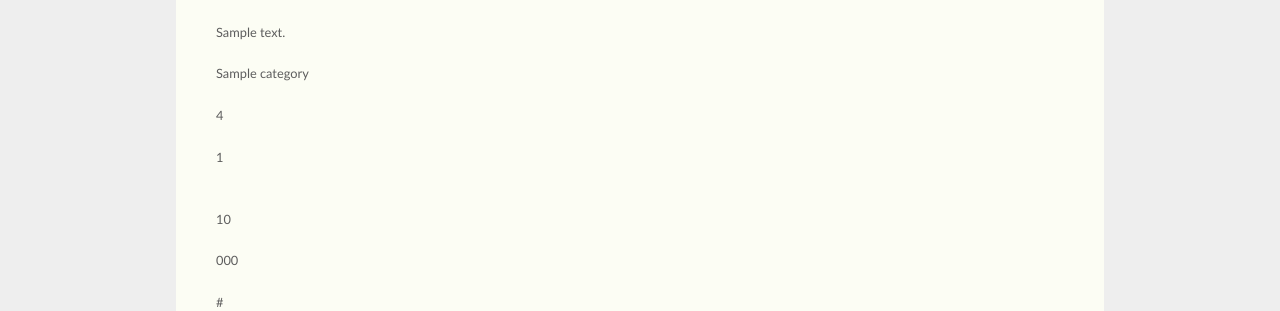
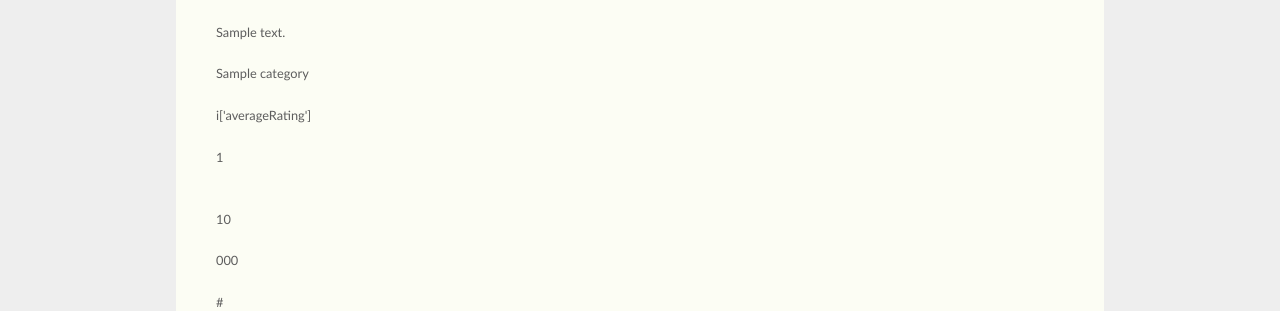
Before and after one commit to FranHuzon/Proyecto_LM, a Flask app: page /detalle/1 in a window 1280 px wide. Shown: the part 561-872 px from the top of the page. Run offline with Flask 2, Linux system fonts and the light colour scheme; a database or web service that is not in the repository returns one stand-in record (values such as "Sample title"); data that the repository does not hold is empty.

Commit message:
Modificación en el fichero contact.html

```diff
--- a/templates/detalles.html
+++ b/templates/detalles.html
@@ -16,7 +16,7 @@
 
 {% for j in i["categories"] %}<p>{{j}}</p>{%endfor%}
 
-<p>{{i['averageRating']}}</p>
+<p>i['averageRating']</p>
 
 <p>{{i['ratingsCount']}}</p>
 
```
